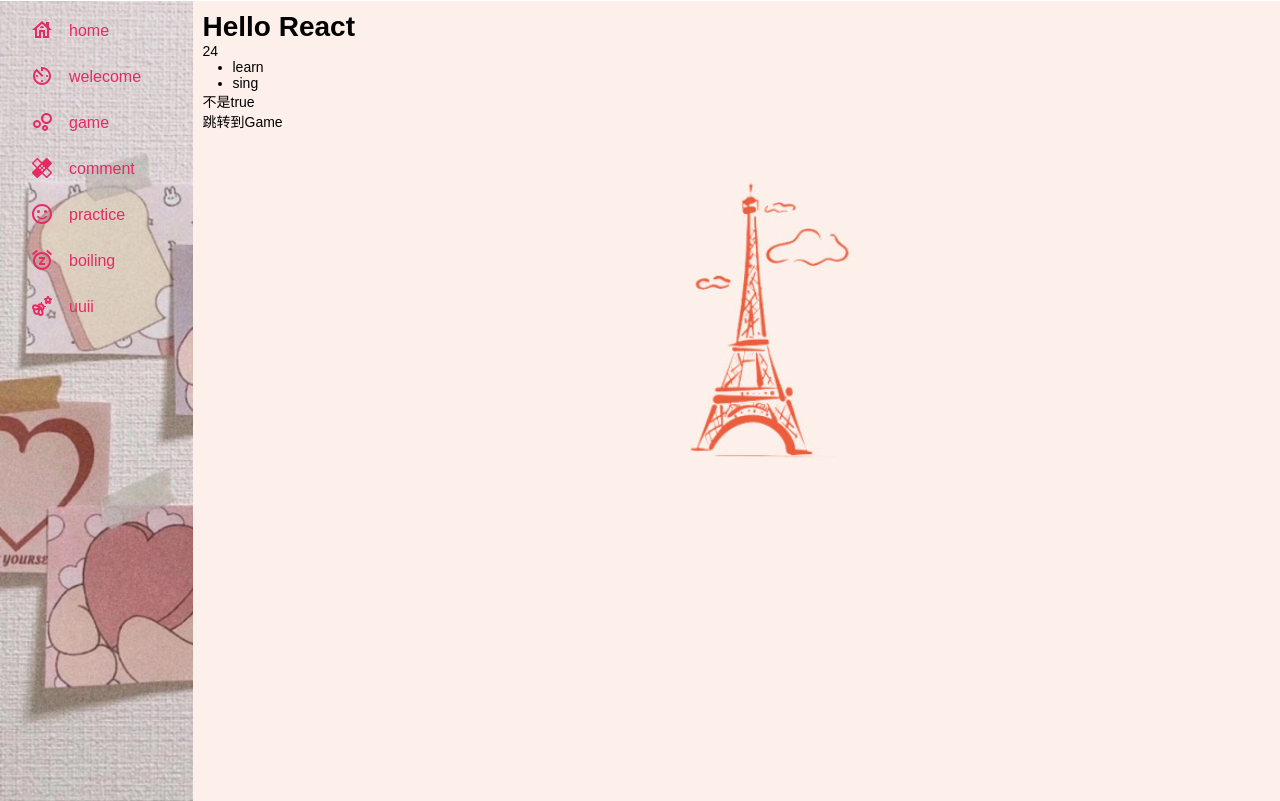
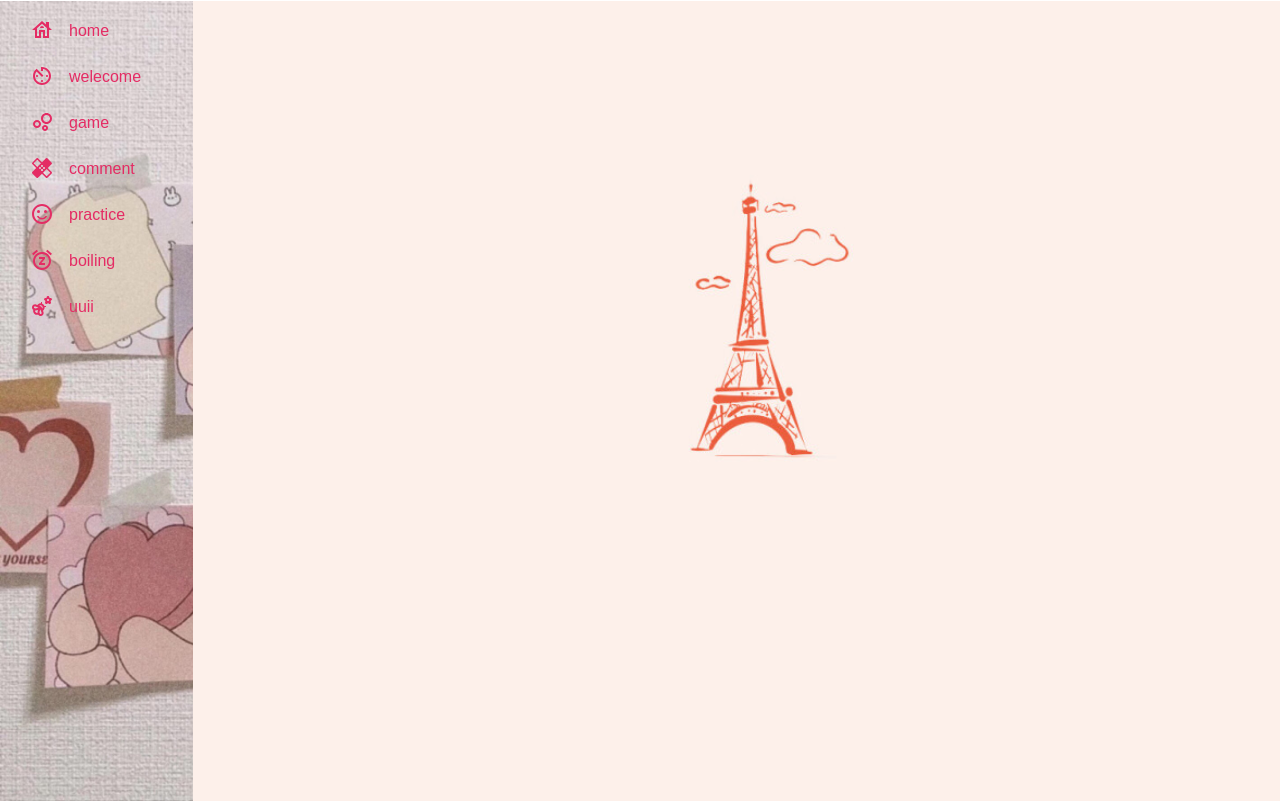
Before and after one commit to mengmeng0413/react-demo01, a React app: page /welecome in a window 1280 px wide. Built offline with nearby package versions, Linux system fonts and the light colour scheme.

Commit message:
feat: 合并页面

```diff
--- a/src/component/views/Practice/Practice.js
+++ b/src/component/views/Practice/Practice.js
@@ -1,5 +1,10 @@
 import React from 'react'
 import NameCard from '../NameCard'
+import { withRouter } from 'react-router-dom';
+
+const route = {
+    cursor: 'pointer'
+}
 
 function NumList(props){
     const numberList = props.number.map((num) =>
@@ -53,6 +58,7 @@
             message="Thank you for visiting our spacecraft!"/>
     );
 }
+
 class SignUpDialog extends React.Component {
     constructor(props) {
         super(props);
@@ -72,9 +78,11 @@
     }
     render() {
         return (
+            <div style={{padding: '10px 0 10px 10px'}}>
                 <Dialog
                     title="Mas Exploration Program"
-                message="How should we refer to you?">
+                    message="How should we refer to you?"
+                >
                     <input
                         value={this.state.login}
                         onChange={this.handleChange}/>
@@ -82,6 +90,8 @@
                         Sign Me Up!
                     </button>
                 </Dialog>
+            </div>
+
         )
     }
 }
@@ -109,6 +119,29 @@
     )
 }
 
+class RouteTo extends React.Component {
+    constructor(props){
+        super(props);
+    }
+    routTo(){
+        this.props.history.push({
+            pathname: '/game',
+            params:{
+                id: 111
+            }
+        })
+    }
+    render() {
+        const isTrue = false
+        return(
+            <div style={{padding: '10px 0 0 10px'}}>
+                {isTrue ? <span>是true</span> : <span>不是true</span> }
+                <p style={route} onClick={() => {this.routTo()}}>跳转到Game</p>
+            </div>
+        )
+    }
+}
+
 class Practice extends React.Component {
     render() {
         let tags = ['111','222','333'];
@@ -130,9 +163,11 @@
                />
                <hr/>
                <SignUpDialog/>
+               <hr/>
+               <RouteTo history={this.props.history}/>
             </div>
         )
     }
 }
 
-export default Practice
+export default withRouter(Practice)
--- a/src/component/views/Welecome.js
+++ b/src/component/views/Welecome.js
@@ -1,35 +1,13 @@
 import React from 'react';
-import { withRouter } from 'react-router-dom';
 
-const route = {
-    cursor: 'pointer'
-}
 class Welecome extends React.Component{
-    routerTo(){
-        this.props.history.push({
-            pathname: '/game',
-            params:{
-                id: 111
-            }
-        })
-    }
     render() {
-        const arr = ['learn', 'sing']
-        const isTrue = false
         return(
-            <div style={{padding: '10px 0 0 10px'}}>
-                <h1>Hello React</h1>
-                <span>{12+12}</span>
-                <ul>
-                    {
-                        arr.map((item,index)=> <li key={index}>{item}</li>)
-                    }
-                </ul>
-                {isTrue ? <span>是true</span> : <span>不是true</span> }
-                <p style={route} onClick={() => {this.routerTo()}}>跳转到Game</p>
+            <div>
+
             </div>
         )
     }
 }
 
-export default withRouter(Welecome)
+export default Welecome
```
Lines whose indentation alone changed are shown as unchanged.
